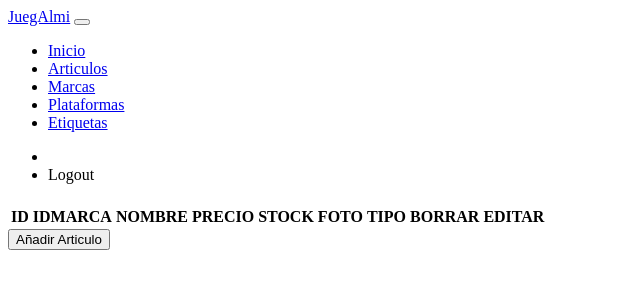
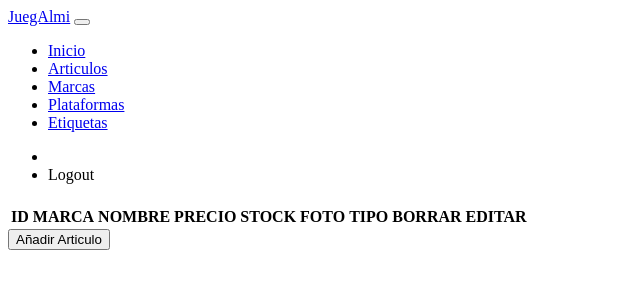
Before and after one commit to AselGamer/symfonyRetoDam2, a Symfony app: template templates/articulos/index.html.twig in a window 1280 px wide. Shown: the top 300 px of the page, without its empty margins (0-640 px from the left). Run offline with Twig, Linux system fonts and the light colour scheme; the template is opened without the code that fills it, so the values that code supplies are empty; some libraries are stand-ins or nearby versions.

Commit message:
error al ver las marcas solucionado

```diff
--- a/src/Repository/ArticuloRepository.php
+++ b/src/Repository/ArticuloRepository.php
@@ -14,6 +14,4 @@ class ArticuloRepository extends ServiceEntityRepository
         parent::__construct($registry, Articulo::class);
     }
 
-
-
 }
--- a/templates/articulos/index.html.twig
+++ b/templates/articulos/index.html.twig
@@ -21,7 +21,7 @@
                    ID
                </th>
                <th>
-                   IDMARCA
+                   MARCA
                </th>
                <th>
                    NOMBRE
```
Also changed, not shown: src/Entity/VistaEntity.php (+6 -3 lines).
